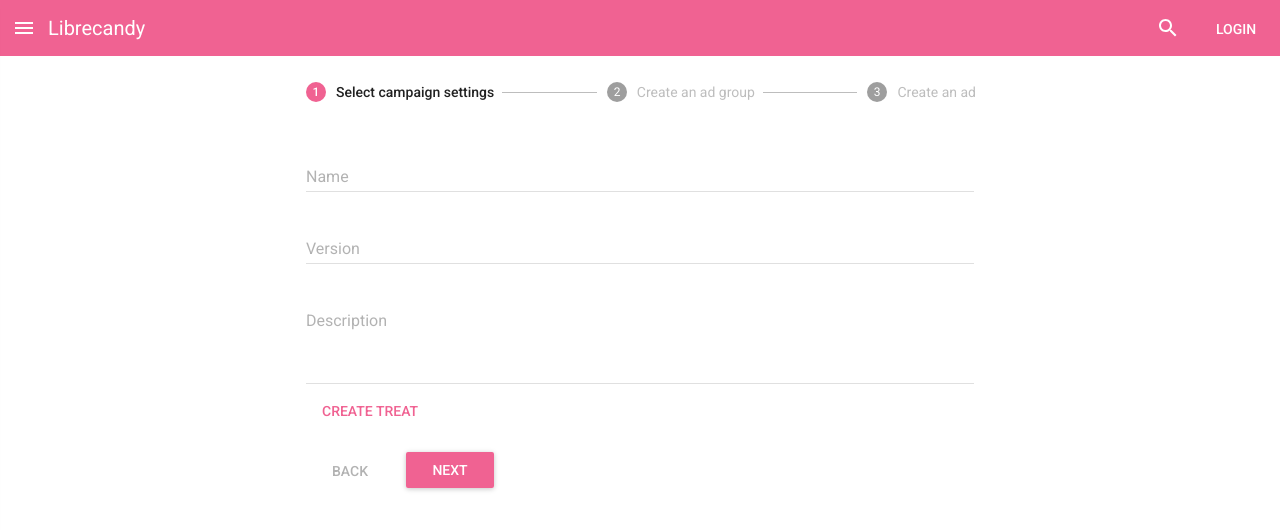
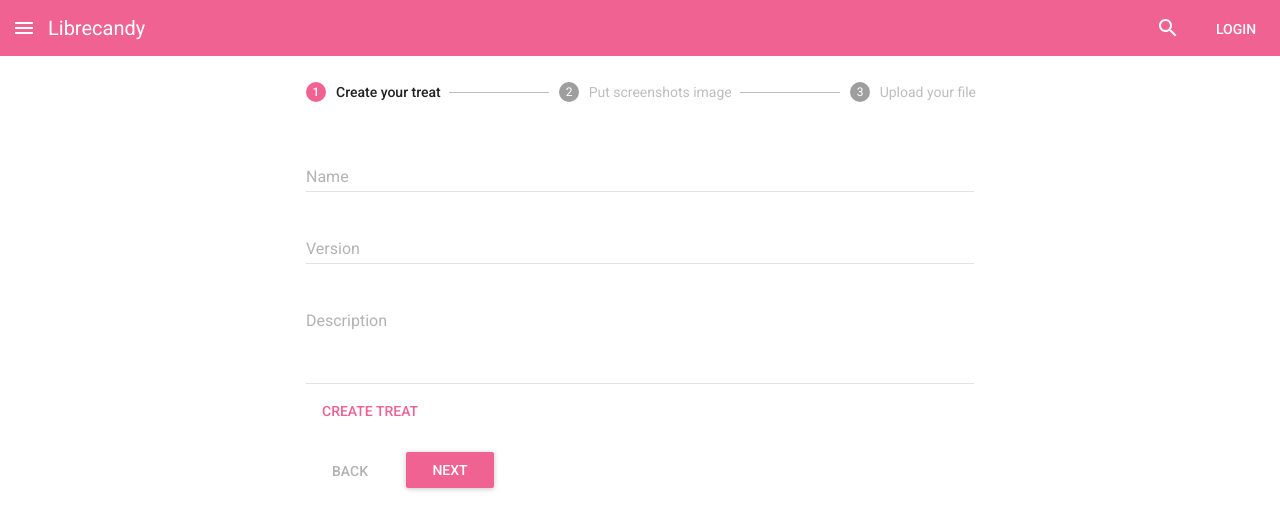
Before and after one commit to GabMus/librecandy, a React (Create React App) app in the folder src/g-frontend/librecandy-webapp/: page /insert in a window 1280 px wide. Shown: the top 530 px of the page. Built offline with nearby package versions, Linux system fonts and the light colour scheme; what react-tap-event-plugin would draw is missing.

Commit message:
Added getScreenshotUploaderForm(), fixed  treat request

```diff
--- a/src/g-frontend/librecandy-webapp/src/components/CandyCreateTreat.js
+++ b/src/g-frontend/librecandy-webapp/src/components/CandyCreateTreat.js
@@ -30,6 +30,7 @@
       treatName: '',
       treatDescription: '',
       treatVersion: '',
+      treatCategory: '',
       fileName: '',
       pathFile: '',
       loading: false,
@@ -69,8 +70,7 @@
                 'Access-Control-Allow-Origin':'*'
             },
             body: `name=${this.state.treatName}
-                  &author=aaa
-                  &category=abc
+                  &category=${this.state.treatCategory}
                   &description=${this.state.treatDescription}`
 
         }
@@ -116,8 +116,8 @@
 
       floatingLabelText="Description"
       multiLine={true}
+      fullWidth={true}
       rows={3}
-      fullWidth={true}
       onChange={(event, valueDescription) => {
           this.setState({
               treatDescription: valueDescription
@@ -129,6 +129,11 @@
     </div>
   )
 
+  getScreenshotUploaderForm = () => (
+    <div>
+      <CandyUploader label='Upload images'/>
+    </div>
+  )
   /*handlePrev = () => {
     const {stepIndex} = this.state;
     if (!this.state.loading) {
@@ -146,7 +151,7 @@
           this.getTreatCreationForm()
         );
       case 1:
-          //this.getScreenshotUploaderForm()
+          return(this.getScreenshotUploaderForm());
 
       case 2:
         return (
@@ -210,13 +215,13 @@
       <div style={{width: '100%', maxWidth: 700, margin: 'auto'}}>
         <Stepper activeStep={stepIndex}>
           <Step>
-            <StepLabel>Select campaign settings</StepLabel>
+            <StepLabel>Create your treat</StepLabel>
           </Step>
           <Step>
-            <StepLabel>Create an ad group</StepLabel>
+            <StepLabel>Put screenshots image</StepLabel>
           </Step>
           <Step>
-            <StepLabel>Create an ad</StepLabel>
+            <StepLabel>Upload your file</StepLabel>
           </Step>
         </Stepper>
         <ExpandTransition loading={loading} open={true}>
```
